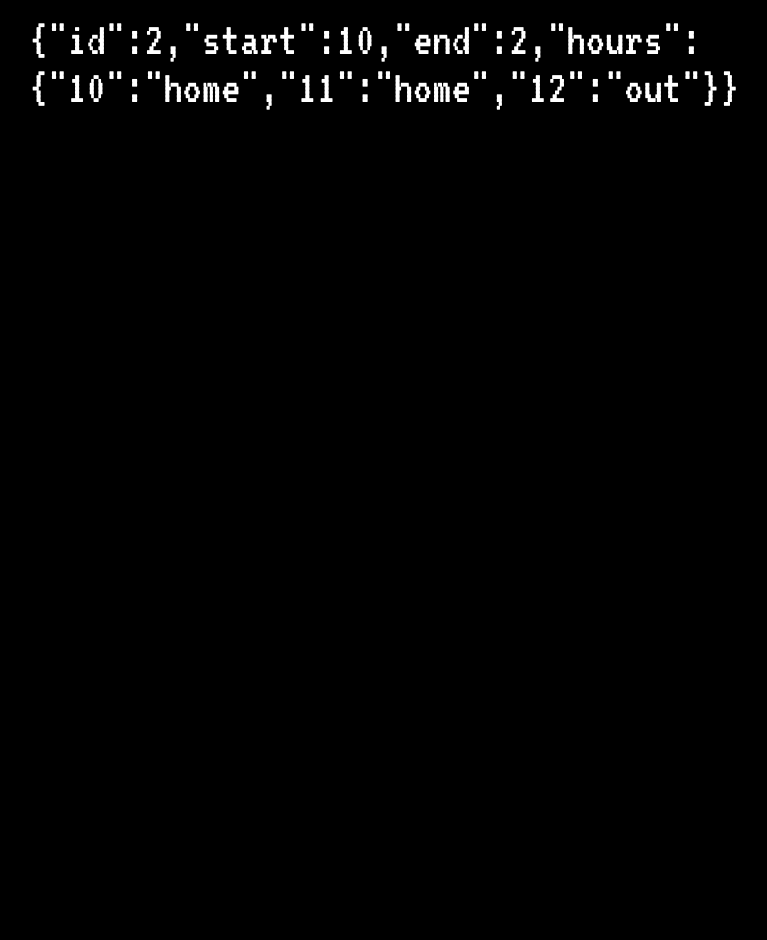
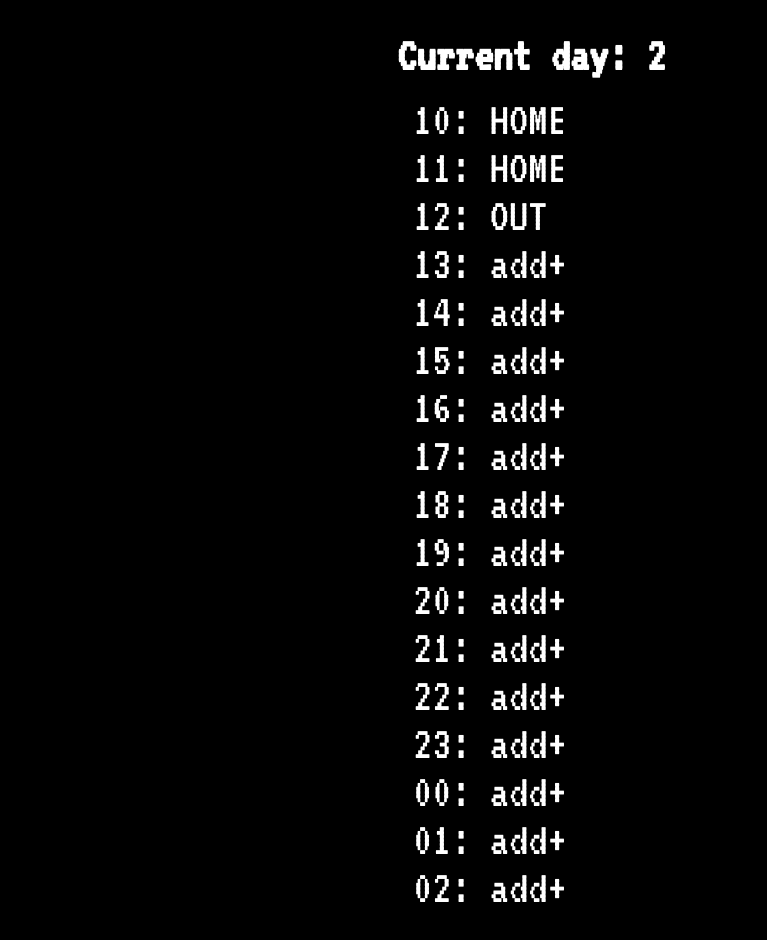
Before and after one commit to matteo07/personal-time-logger, a Next.js app: page / in a window 1280 px wide. Shown: the top 940 px of the page, without its empty margins (3-770 px from the left). Before the commit the page ends 800 px from the top, so only its background shows below. Built offline with nearby package versions, Linux system fonts and the light colour scheme.

Commit message:
feat: added basic UI

```diff
--- /dev/null
+++ b/components/HomePage/index.tsx
@@ -0,0 +1,18 @@
+import React, {FC} from 'react';
+import { Day, Hour } from "../../types";
+import {PageContent, Title, Br} from "./styled";
+import HourView from "../HourView";
+
+type HomePageProps = { day: Day; keys: Hour[] }
+
+const HomePage: FC<HomePageProps> = ({day: {id, hours}, keys}) => {
+  return (
+    <PageContent>
+      <Title>Current day: {id}</Title>
+      <Br/>
+      {keys.map((hourKey) => <HourView key={`hour-${id}-${hourKey}`} hour={hourKey} activity={hours[hourKey]}/>)}
+    </PageContent>
+  );
+};
+
+export default HomePage;
--- /dev/null
+++ b/components/HomePage/styled.tsx
@@ -0,0 +1,14 @@
+import styled from "styled-components";
+
+export const PageContent = styled.div`
+  max-width: 480px;
+  margin: 0 auto;
+  display: flex;
+  flex-direction: column;
+`
+
+export const Br = styled.div`
+  height: 16px;
+`
+
+export const Title = styled.h1``
--- /dev/null
+++ b/components/HourView/index.tsx
@@ -0,0 +1,19 @@
+import {FC} from "react";
+import {Activity, Hour} from "../../types";
+import {Action, HourWrapper} from './styled'
+
+const HourView: FC<{ activity?: Activity, hour: Hour }> = ({activity, hour}) => {
+  const formattedHour = hour.toLocaleString('en-US', {
+    minimumIntegerDigits: 2,
+    useGrouping: false
+  })
+
+  if (!activity) {
+    return <HourWrapper><p>  {formattedHour}: <Action>add+ </Action></p></HourWrapper>
+  }
+  return (<HourWrapper>
+    {'  '}{formattedHour}: {activity.toUpperCase()}
+  </HourWrapper>)
+}
+
+export default HourView
--- /dev/null
+++ b/components/HourView/styled.ts
@@ -0,0 +1,9 @@
+import styled from "styled-components";
+
+export const Action = styled.span`
+  cursor: pointer;
+`
+
+export const HourWrapper = styled.div`
+  padding-left: 16px;
+`
--- a/components/Layout/styled.tsx
+++ b/components/Layout/styled.tsx
@@ -3,14 +3,14 @@ import styled from "styled-components";
 export const LayoutWrapper = styled.div`
   background-color: black;
   min-height: 100vh;
-  padding: 16px 8px;
+  padding: 32px 48px;
   width: 100%;
-
+ /*
   @media screen and (min-width: 768px) {
     padding: 16px;
   }
 
   @media screen and (min-width: 1024px) {
     padding: 16px 32px;
-  }
+  }*/
 `
--- /dev/null
+++ b/hooks/useDay.ts
@@ -0,0 +1,19 @@
+import {Day, Hour} from "../types";
+
+const getHourKeys = (start: Hour, end: Hour) => {
+  const res: Hour[] = []
+  let i: Hour = start
+  while (i !== end + 1) {
+    res.push(i)
+    i = ((i + 1) % 24) as Hour
+  }
+  return res
+}
+
+const useDay = () => {
+  const day: Day = {id: 2, start: 10, end: 2, hours: {10: "home", 11: 'home', 12: 'out'}}
+  const keys = getHourKeys(day.start, day.end)
+  return  {day, keys}
+}
+
+export default useDay
--- a/pages/index.tsx
+++ b/pages/index.tsx
@@ -1,11 +1,12 @@
-import type { NextPage } from 'next'
-import { Day } from "../types";
+import type {NextPage} from 'next'
+import HomePage from "../components/HomePage";
+import useDay from "../hooks/useDay";
 
 const Home: NextPage = () => {
-  const currentDay: Day = { id: 2, start: 10, end: 2, hours: { 10: "home", 11: 'home', 12: 'out' } }
+  const { day, keys } = useDay()
 
   return (
-    <>{JSON.stringify(currentDay)}</>
+    <HomePage day={day} keys={keys} />
   )
 }
 
```
